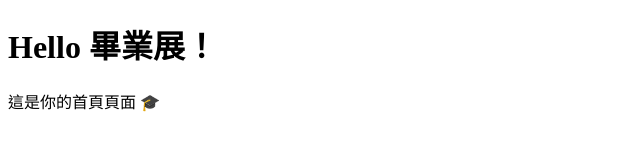
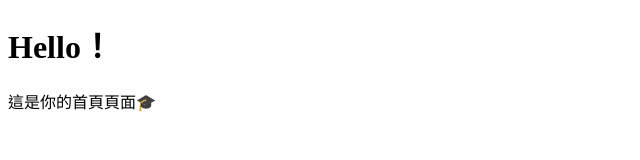
Before and after one commit to cyixuan/re_web, a website: page public/index.html in a window 1280 px wide. Shown: the whole page, without its empty margins (0-640 px from the left). Drawn offline with Linux system fonts and the light colour scheme.

Commit message:
修改網頁內容

```diff
--- a/public/index.html
+++ b/public/index.html
@@ -2,10 +2,10 @@
 <html lang="zh-Hant">
 <head>
   <meta charset="UTF-8">
-  <title>畢展網站首頁</title>
+  <title>Resonance|時代共振 </title>
 </head>
 <body>
-  <h1>Hello 畢業展！</h1>
-  <p>這是你的首頁頁面 🎓</p>
+  <h1>Hello！</h1>
+  <p>這是你的首頁頁面🎓</p>
 </body>
 </html>
```
